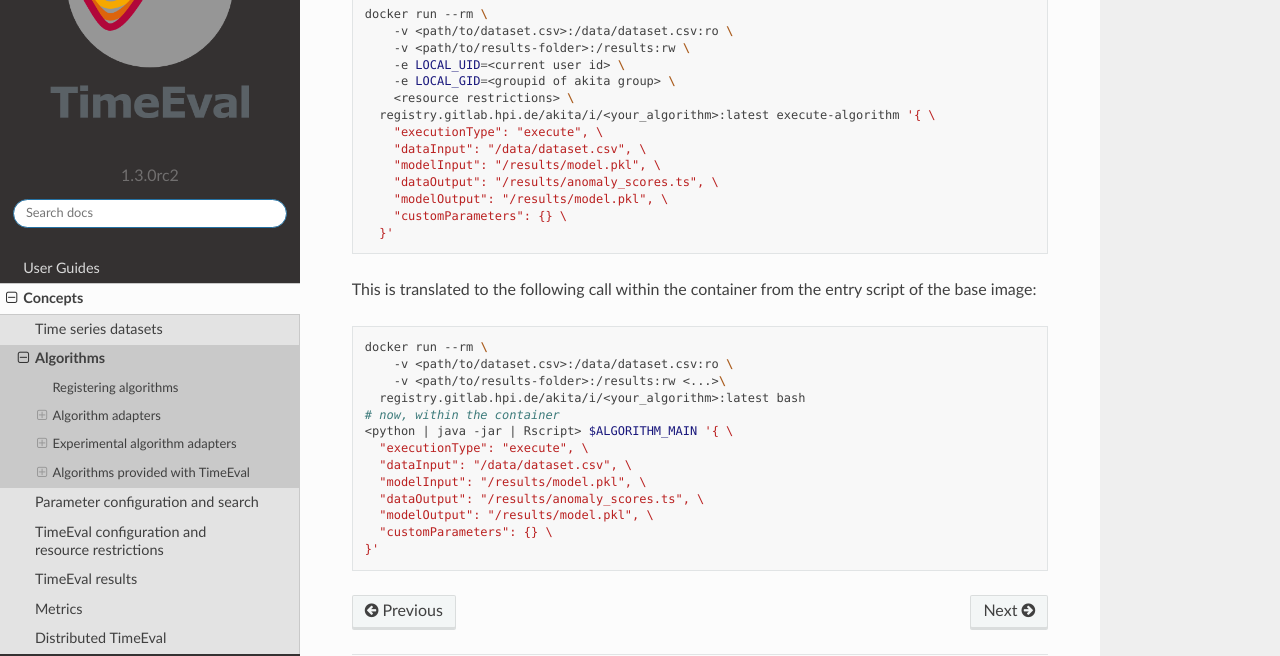
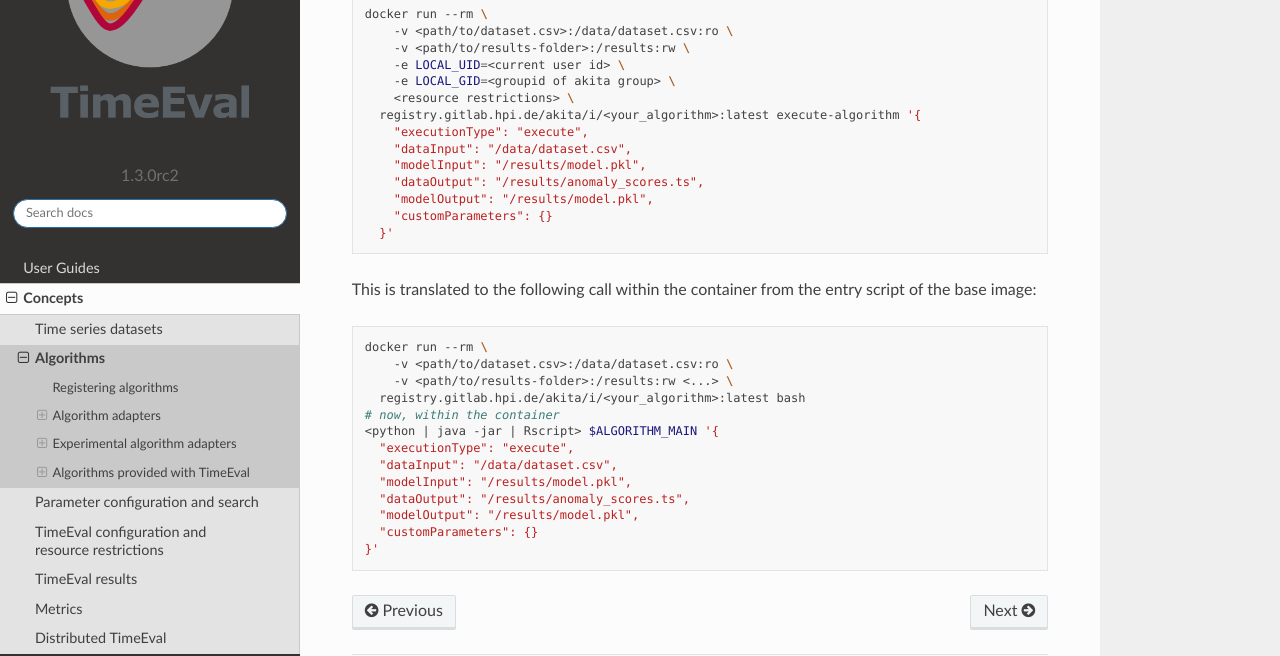
Before and after one commit to TimeEval/TimeEval, a Sphinx documentation site: the page built from docs/concepts/algorithms.md, in a window 1280 px wide and 900 px high, scrolled down 6236 px. Shown: the part 152-808 px from the top of the window. Built offline with Sphinx 7.4.7 and the Read the Docs theme 2.0.0, drawn with Linux system fonts in a browser that asks for light colours.

````diff
--- a/docs/concepts/algorithms.md
+++ b/docs/concepts/algorithms.md
@@ -259,13 +259,13 @@ docker run --rm \
     -e LOCAL_UID=<current user id> \
     -e LOCAL_GID=<groupid of akita group> \
     <resource restrictions> \
-  registry.gitlab.hpi.de/akita/i/<your_algorithm>:latest execute-algorithm '{ \
-    "executionType": "execute", \
-    "dataInput": "/data/dataset.csv", \
-    "modelInput": "/results/model.pkl", \
-    "dataOutput": "/results/anomaly_scores.ts", \
-    "modelOutput": "/results/model.pkl", \
-    "customParameters": {} \
+  registry.gitlab.hpi.de/akita/i/<your_algorithm>:latest execute-algorithm '{
+    "executionType": "execute",
+    "dataInput": "/data/dataset.csv",
+    "modelInput": "/results/model.pkl",
+    "dataOutput": "/results/anomaly_scores.ts",
+    "modelOutput": "/results/model.pkl",
+    "customParameters": {}
   }'
 ```
 
@@ -274,15 +274,15 @@ This is translated to the following call within the container from the entry scr
 ```bash
 docker run --rm \
     -v <path/to/dataset.csv>:/data/dataset.csv:ro \
-    -v <path/to/results-folder>:/results:rw <...>\
+    -v <path/to/results-folder>:/results:rw <...> \
   registry.gitlab.hpi.de/akita/i/<your_algorithm>:latest bash
 # now, within the container
-<python | java -jar | Rscript> $ALGORITHM_MAIN '{ \
-  "executionType": "execute", \
-  "dataInput": "/data/dataset.csv", \
-  "modelInput": "/results/model.pkl", \
-  "dataOutput": "/results/anomaly_scores.ts", \
-  "modelOutput": "/results/model.pkl", \
-  "customParameters": {} \
+<python | java -jar | Rscript> $ALGORITHM_MAIN '{
+  "executionType": "execute",
+  "dataInput": "/data/dataset.csv",
+  "modelInput": "/results/model.pkl",
+  "dataOutput": "/results/anomaly_scores.ts",
+  "modelOutput": "/results/model.pkl",
+  "customParameters": {}
 }'
 ```
````
